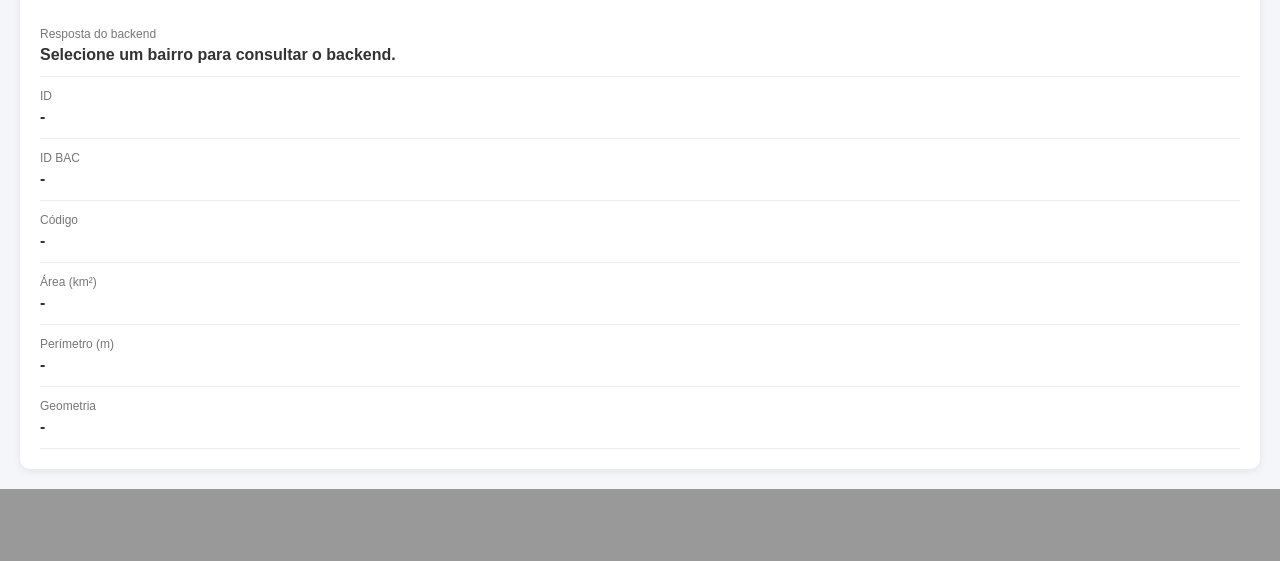
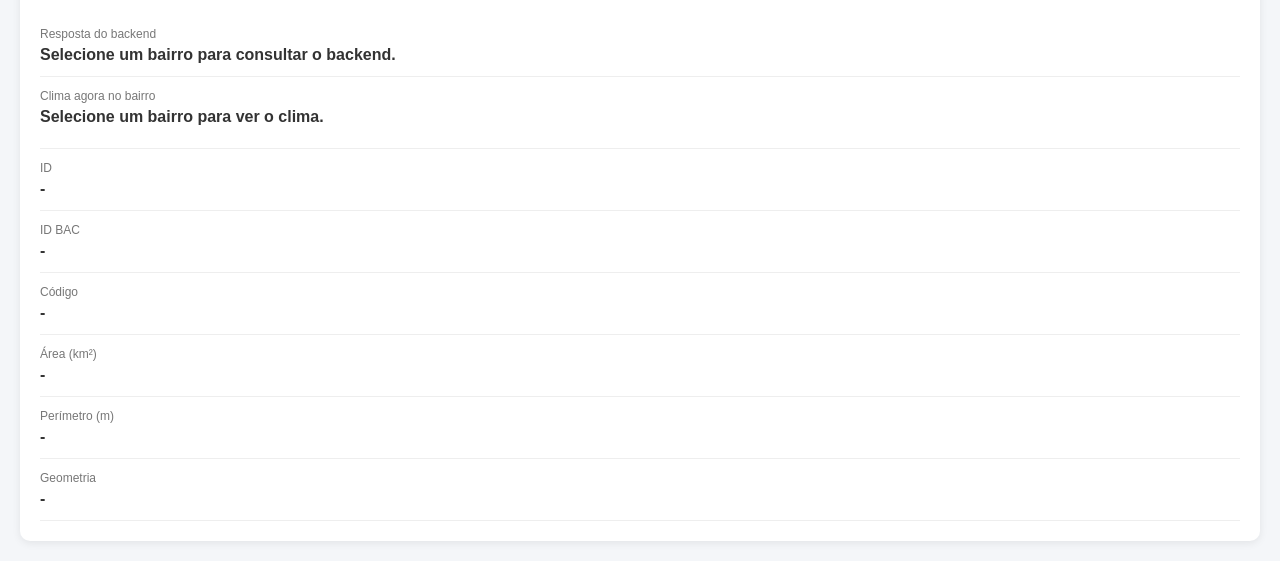
Before and after one commit to Sacramento-20/RiscoAberto, a Flask app: page / in a window 1280 px wide. Shown: the part 920-1481 px from the top of the page. Before the commit the page ends 1409 px from the top, so only its background shows below. Run offline with Flask 3, Linux system fonts and the light colour scheme; data that the repository does not hold is empty.

Commit message:
Adiciona consulta de clima por bairro (/api/clima)
Nova rota /api/clima com dados do Open-Meteo (condições atuais e chuva das últimas 24 h), bloco de clima no painel da página, testes e documentação no README.

```diff
--- a/RiscoAberto/app/routes.py
+++ b/RiscoAberto/app/routes.py
@@ -1,7 +1,83 @@
 from flask import jsonify, render_template, request
-from app.utils import get_bairros_geojson, get_areas_inundacao_geojson, consultar_bairro
+from app.utils import (
+    get_bairros_geojson,
+    get_areas_inundacao_geojson,
+    consultar_bairro,
+    localizar_bairro,
+)
+from app.clima import obter_clima, dentro_de_bh, ClimaIndisponivel
 
 def register_routes(app):
+
+    @app.route("/api/clima", methods=["GET"])
+    def api_clima():
+        """
+        Condições do tempo agora em uma região de BH.
+
+        Uso (um dos três):
+            /api/clima?id=217              (coluna _id do CSV; recomendado)
+            /api/clima?bairro=Califórnia   (nome; homônimos -> TIPO Bairro)
+            /api/clima?lat=-19.93&lon=-43.94
+        """
+
+        id_bairro = (request.args.get("id") or "").strip()
+        nome_bairro = (request.args.get("bairro") or "").strip()
+        lat_txt = request.args.get("lat")
+        lon_txt = request.args.get("lon")
+
+        bairro = None
+
+        if id_bairro or nome_bairro:
+
+            if id_bairro:
+                encontrado = localizar_bairro(id_bairro=id_bairro)
+            else:
+                encontrado = localizar_bairro(nome_bairro)
+
+            if encontrado is None:
+                return jsonify({
+                    "status": "erro",
+                    "mensagem": f"Bairro não encontrado: {id_bairro or nome_bairro}"
+                }), 404
+
+            bairro, latitude, longitude = encontrado
+
+        elif lat_txt is not None and lon_txt is not None:
+
+            try:
+                latitude = float(lat_txt)
+                longitude = float(lon_txt)
+            except ValueError:
+                return jsonify({
+                    "status": "erro",
+                    "mensagem": "lat e lon devem ser números."
+                }), 400
+
+            if not dentro_de_bh(latitude, longitude):
+                return jsonify({
+                    "status": "erro",
+                    "mensagem": "Coordenada fora de Belo Horizonte."
+                }), 400
+
+        else:
+            return jsonify({
+                "status": "erro",
+                "mensagem": "Informe ?id=<_id>, ?bairro=<nome> ou ?lat=<lat>&lon=<lon>."
+            }), 400
+
+        try:
+            clima = obter_clima(latitude, longitude)
+        except ClimaIndisponivel:
+            return jsonify({
+                "status": "erro",
+                "mensagem": "Serviço de clima indisponível no momento."
+            }), 503
+
+        return jsonify({
+            "status": "sucesso",
+            "bairro": bairro,
+            "clima": clima
+        }), 200
 
     @app.route("/")
     def page():
--- a/RiscoAberto/app/templates/pagina.html
+++ b/RiscoAberto/app/templates/pagina.html
@@ -183,6 +183,25 @@
             line-height: 1.5;
         }
 
+        /* Clima */
+        .clima-grade {
+            display: grid;
+            grid-template-columns: repeat(2, minmax(0, 1fr));
+            gap: 10px 16px;
+            margin-top: 12px;
+        }
+
+        .clima-grade[hidden] {
+            display: none;
+        }
+
+        .clima-fonte {
+            display: block;
+            margin-top: 10px;
+            color: #999;
+            font-size: 11px;
+        }
+
         @media (max-width: 800px) {
             .container {
                 grid-template-columns: 1fr;
@@ -264,6 +283,43 @@
                 >
                     Selecione um bairro para consultar o backend.
                 </span>
+            </div>
+
+            <div class="info-item clima-bloco">
+                <span class="info-label">Clima agora no bairro</span>
+
+                <span class="info-value" id="clima-resumo">
+                    Selecione um bairro para ver o clima.
+                </span>
+
+                <div class="clima-grade" id="clima-detalhes" hidden>
+                    <div>
+                        <span class="info-label">Temperatura</span>
+                        <span class="info-value" id="clima-temperatura">-</span>
+                    </div>
+                    <div>
+                        <span class="info-label">Sensação térmica</span>
+                        <span class="info-value" id="clima-sensacao">-</span>
+                    </div>
+                    <div>
+                        <span class="info-label">Umidade</span>
+                        <span class="info-value" id="clima-umidade">-</span>
+                    </div>
+                    <div>
+                        <span class="info-label">Vento</span>
+                        <span class="info-value" id="clima-vento">-</span>
+                    </div>
+                    <div>
+                        <span class="info-label">Chuva agora</span>
+                        <span class="info-value" id="clima-chuva-agora">-</span>
+                    </div>
+                    <div>
+                        <span class="info-label">Chuva nas últimas 24 h</span>
+                        <span class="info-value" id="clima-chuva-24h">-</span>
+                    </div>
+                </div>
+
+                <span class="clima-fonte" id="clima-fonte"></span>
             </div>
 
             <div class="info-item">
@@ -726,6 +782,113 @@
 
 
         // ==========================================
+        // 5b. CLIMA DO BAIRRO
+        // ==========================================
+
+        let requisicaoClimaId = 0;
+
+        function formatarNumero(valor, unidade, casas = 1) {
+
+            const numero = Number(valor);
+
+            if (valor === null || valor === undefined || !Number.isFinite(numero)) {
+                return "-";
+            }
+
+            return `${numero.toLocaleString("pt-BR", {
+                maximumFractionDigits: casas
+            })} ${unidade}`;
+
+        }
+
+        function limparClima(mensagem) {
+
+            document.getElementById("clima-resumo").textContent = mensagem;
+            document.getElementById("clima-detalhes").hidden = true;
+            document.getElementById("clima-fonte").textContent = "";
+
+        }
+
+        async function consultarClima(feature) {
+
+            const props = feature.properties;
+            const requisicaoAtual = ++requisicaoClimaId;
+
+            // O _id é único; o nome pode se repetir entre bairro e vila
+            const consulta = (props._id !== undefined && props._id !== null)
+                ? "id=" + encodeURIComponent(props._id)
+                : "bairro=" + encodeURIComponent(props.NOME);
+
+            limparClima("Consultando o clima...");
+
+            try {
+
+                const response = await fetch("/api/clima?" + consulta);
+
+                const data = await response.json();
+
+                if (!response.ok) {
+                    throw new Error(
+                        data.mensagem || "Erro ao consultar o clima."
+                    );
+                }
+
+                // Ignora respostas de seleções anteriores
+                if (requisicaoAtual !== requisicaoClimaId) {
+                    return;
+                }
+
+                const clima = data.clima;
+                const u = clima.unidades || {};
+
+                document.getElementById("clima-resumo").textContent =
+                    clima.descricao;
+
+                document.getElementById("clima-temperatura").textContent =
+                    formatarNumero(clima.temperatura_c, u.temperatura || "°C");
+
+                document.getElementById("clima-sensacao").textContent =
+                    formatarNumero(clima.sensacao_termica_c, u.temperatura || "°C");
+
+                document.getElementById("clima-umidade").textContent =
+                    formatarNumero(clima.umidade_relativa_pct, "%", 0);
+
+                document.getElementById("clima-vento").textContent =
+                    formatarNumero(clima.vento_kmh, u.vento || "km/h");
+
+                document.getElementById("clima-chuva-agora").textContent =
+                    formatarNumero(clima.precipitacao_mm, u.precipitacao || "mm");
+
+                document.getElementById("clima-chuva-24h").textContent =
+                    formatarNumero(clima.chuva_ultimas_24h_mm, u.precipitacao || "mm");
+
+                const hora = new Date(clima.atualizado_em)
+                    .toLocaleTimeString("pt-BR", {
+                        hour: "2-digit",
+                        minute: "2-digit"
+                    });
+
+                document.getElementById("clima-fonte").textContent =
+                    `Atualizado às ${hora} · ${clima.fonte}`;
+
+                document.getElementById("clima-detalhes").hidden = false;
+
+            } catch (error) {
+
+                if (requisicaoAtual !== requisicaoClimaId) {
+                    return;
+                }
+
+                console.error("Erro na consulta do clima:", error);
+
+                limparClima("Não foi possível obter o clima agora.");
+
+            }
+
+        }
+
+
+        // ==========================================
         // 6. SELECIONAR UM BAIRRO
         // ==========================================
 
@@ -772,6 +935,9 @@
 
             // Consulta informações adicionais no backend
             consultarBairroBackend(feature);
+
+            // Consulta o clima atual no bairro
+            consultarClima(feature);
 
             // Atualiza pesquisa
             searchInput.value = feature.properties.NOME;
@@ -963,6 +1129,9 @@
 
             // Invalida requisições anteriores
             requisicaoBairroId++;
+            requisicaoClimaId++;
+
+            limparClima("Selecione um bairro para ver o clima.");
 
             // Se o toggle geral estiver ligado,
             // restaura todos os bairros
--- a/RiscoAberto/app/utils.py
+++ b/RiscoAberto/app/utils.py
@@ -119,6 +119,79 @@ def get_areas_inundacao_geojson():
 
     return geojson
 
+def _normalizar_nome(texto: str) -> str:
+    """Ignora acentos, maiúsculas e espaços extras (igual ao frontend)."""
+
+    import unicodedata
+
+    texto = unicodedata.normalize("NFD", str(texto or ""))
+    texto = "".join(c for c in texto if unicodedata.category(c) != "Mn")
+
+    return " ".join(texto.lower().split())
+
+
+@lru_cache(maxsize=1)
+def _pontos_bairros():
+    """
+    Ponto representativo de cada região do CSV de bairros.
+
+    Retorna dois dicionários de (nome, latitude, longitude):
+      - por_id:   chave = coluna _id (única)
+      - por_nome: chave = nome normalizado
+
+    O CSV tem nomes repetidos (ex.: "Califórnia" é Bairro e também
+    Vila). Na busca por nome, prevalece o registro do TIPO "Bairro".
+
+    O ponto é calculado no CRS projetado (EPSG:31983) e fica sempre
+    dentro do polígono, ao contrário do centroide em formas irregulares.
+    """
+
+    df = pd.read_csv(CSV_PATH_BAIRROS)
+    df.columns = df.columns.str.strip()
+
+    gdf = gpd.GeoDataFrame(
+        df[["_id", "TIPO", "NOME"]],
+        geometry=df["GEOMETRIA"].apply(wkt.loads),
+        crs="EPSG:31983"
+    )
+
+    pontos = gdf.geometry.representative_point().to_crs(epsg=4326)
+
+    por_id = {}
+    por_nome = {}
+
+    # Registros do tipo "Bairro" por último, para sobrescreverem
+    # homônimos de outros tipos no dicionário por nome.
+    ordem = sorted(
+        range(len(gdf)),
+        key=lambda i: gdf["TIPO"].iloc[i] == "Bairro"
+    )
+
+    for i in ordem:
+        nome = str(gdf["NOME"].iloc[i]).strip()
+        ponto = pontos.iloc[i]
+        registro = (nome, ponto.y, ponto.x)
+
+        por_id[str(gdf["_id"].iloc[i])] = registro
+        por_nome[_normalizar_nome(nome)] = registro
+
+    return por_id, por_nome
+
+
+def localizar_bairro(nome_bairro: str = None, id_bairro=None):
+    """
+    Retorna (nome, latitude, longitude) do bairro ou None.
+    Prefira id_bairro (coluna _id): nomes podem se repetir.
+    """
+
+    por_id, por_nome = _pontos_bairros()
+
+    if id_bairro is not None:
+        return por_id.get(str(id_bairro).strip())
+
+    return por_nome.get(_normalizar_nome(nome_bairro))
+
+
 def consultar_bairro(nome_bairro: str) -> str:
 
     bairro = nome_bairro.strip()
```
Also changed, not shown: RiscoAberto/app/clima.py (added, +170 -0 lines), RiscoAberto/tests/test_clima.py (added, +159 -0 lines), README.md.
